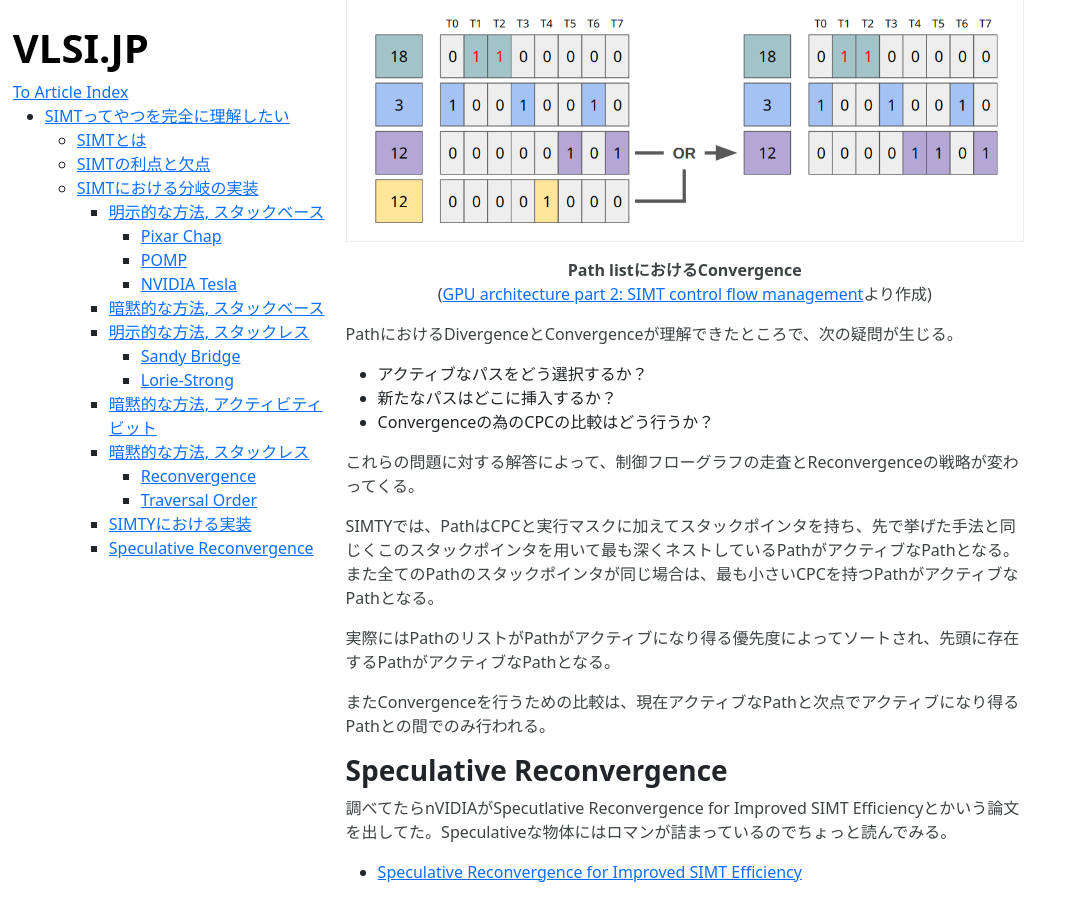
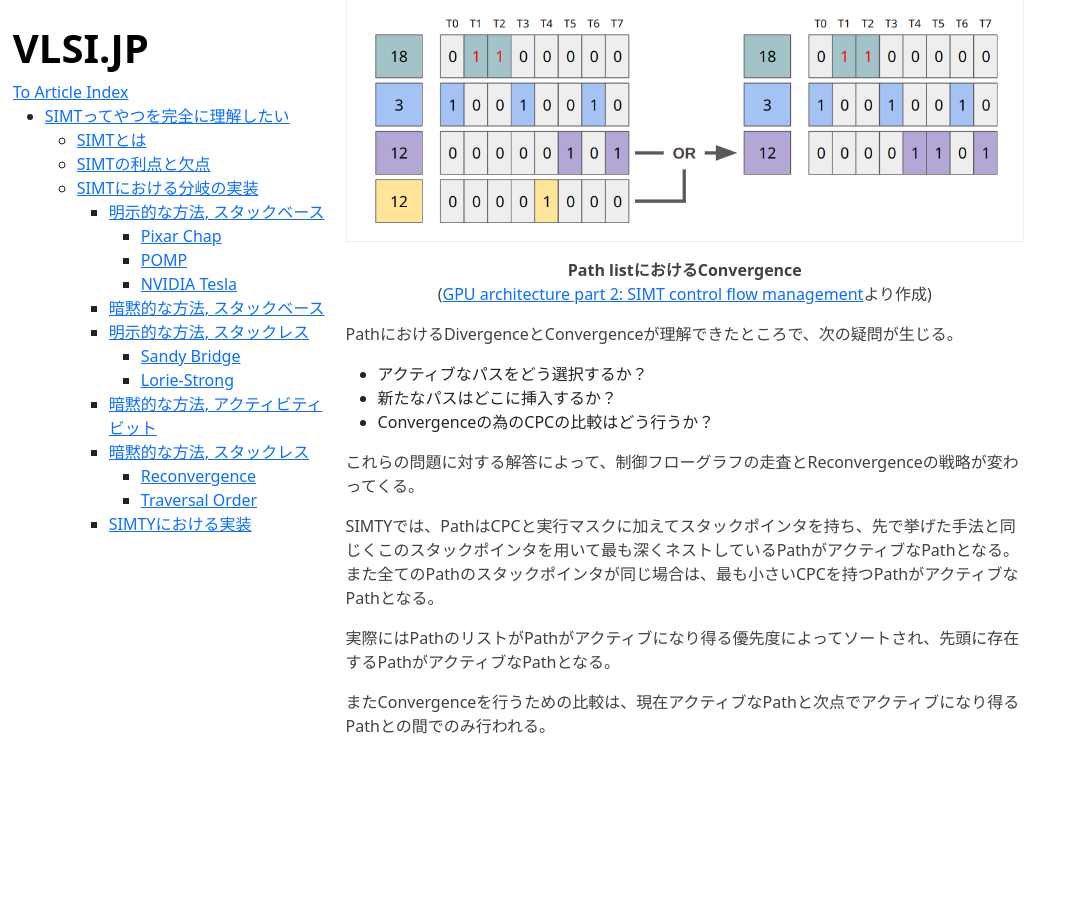
Before and after one commit to VLSI-JP/VLSI-JP.github.io, a Jekyll site: the page built from UnderstandSIMT.md, in a window 1280 px wide and 900 px high, scrolled down 17013 px. Shown: the whole window, without its empty margins (0-1074 px from the left). Built offline with Jekyll 4.4.1, drawn with Linux system fonts in a browser that asks for light colours; formulas are drawn with MathJax 3; after the commit the page ends 17767 px from its top, so only the background shows below that.

Commit message:
update UnderstandSIMT

```diff
--- a/UnderstandSIMT.md
+++ b/UnderstandSIMT.md
@@ -380,9 +380,3 @@ SIMTYでは、PathはCPCと実行マスクに加えてスタックポインタ
 実際にはPathのリストがPathがアクティブになり得る優先度によってソートされ、先頭に存在するPathがアクティブなPathとなる。
 
 またConvergenceを行うための比較は、現在アクティブなPathと次点でアクティブになり得るPathとの間でのみ行われる。
-
-### Speculative Reconvergence
-
-調べてたらnVIDIAがSpecutlative Reconvergence for Improved SIMT Efficiencyとかいう論文を出してた。Speculativeな物体にはロマンが詰まっているのでちょっと読んでみる。
-
-* [Speculative Reconvergence for Improved SIMT Efficiency](https://research.nvidia.com/publication/2020-02_speculative-reconvergence-improved-simt-efficiency)
```
